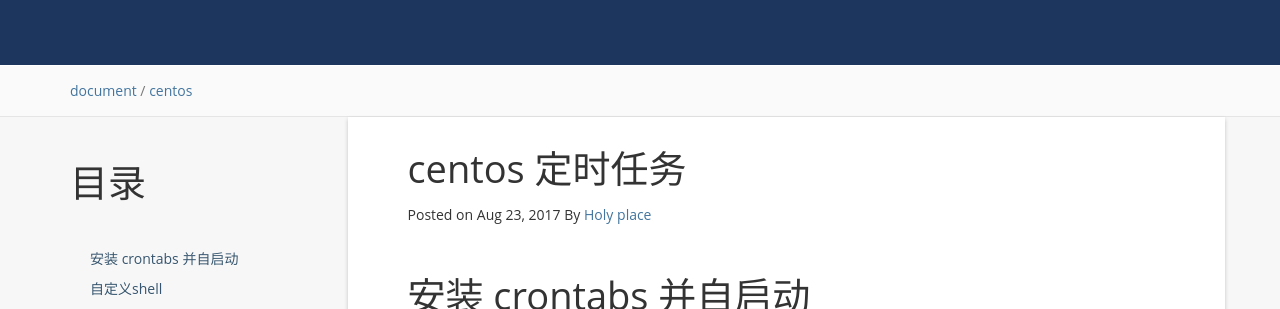
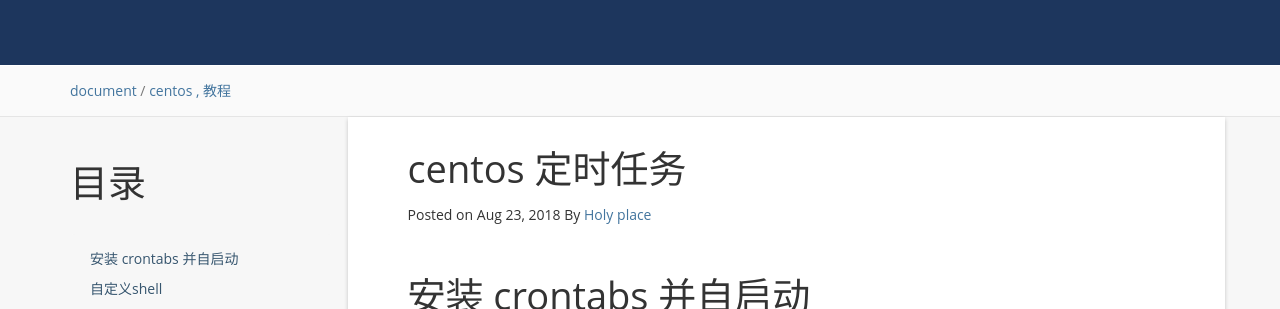
Before and after one commit to TorGor/TorGor.github.io, a Jekyll site: the page built from _posts/2018-08-24-centos-time-crontab.md, in a window 1280 px wide and 900 px high. Shown: the part 170-479 px from the top of the window. Built offline with Jekyll 4.4.1, drawn with Linux system fonts in a browser that asks for light colours; nearby versions of some CDN libraries; a script that is not in the unit is left out; comment, search, counter and statistics services are not loaded.

Commit message:
1.crontab-fix

```diff
--- a/_posts/2018-08-24-centos-time-crontab.md
+++ b/_posts/2018-08-24-centos-time-crontab.md
@@ -1,9 +1,9 @@
 ---
 layout: post
 title:  centos 定时任务
-date:   2017-08-24 00:00:00 +0800
+date:   2018-08-24 00:00:00 +0800
 categories: document
-tag: centos
+tag: centos , 教程
 ---
 
 * content
```
